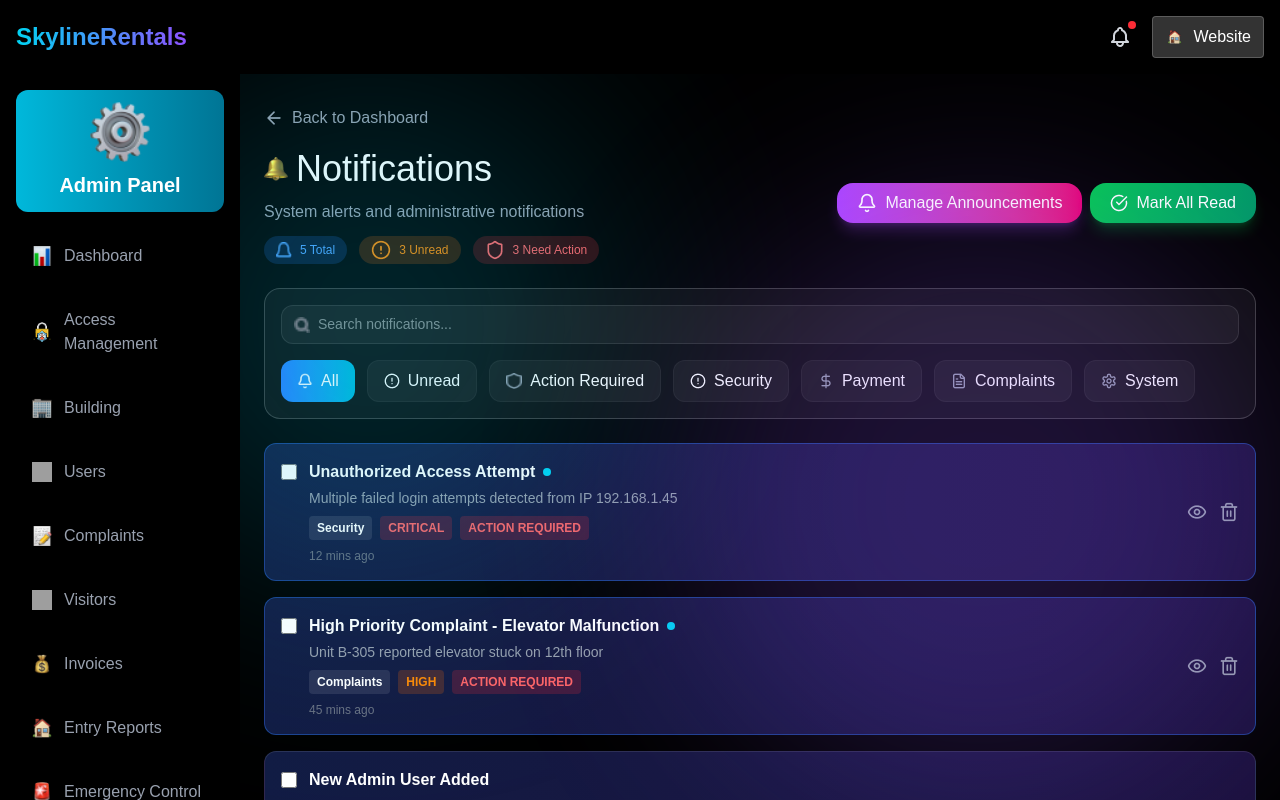
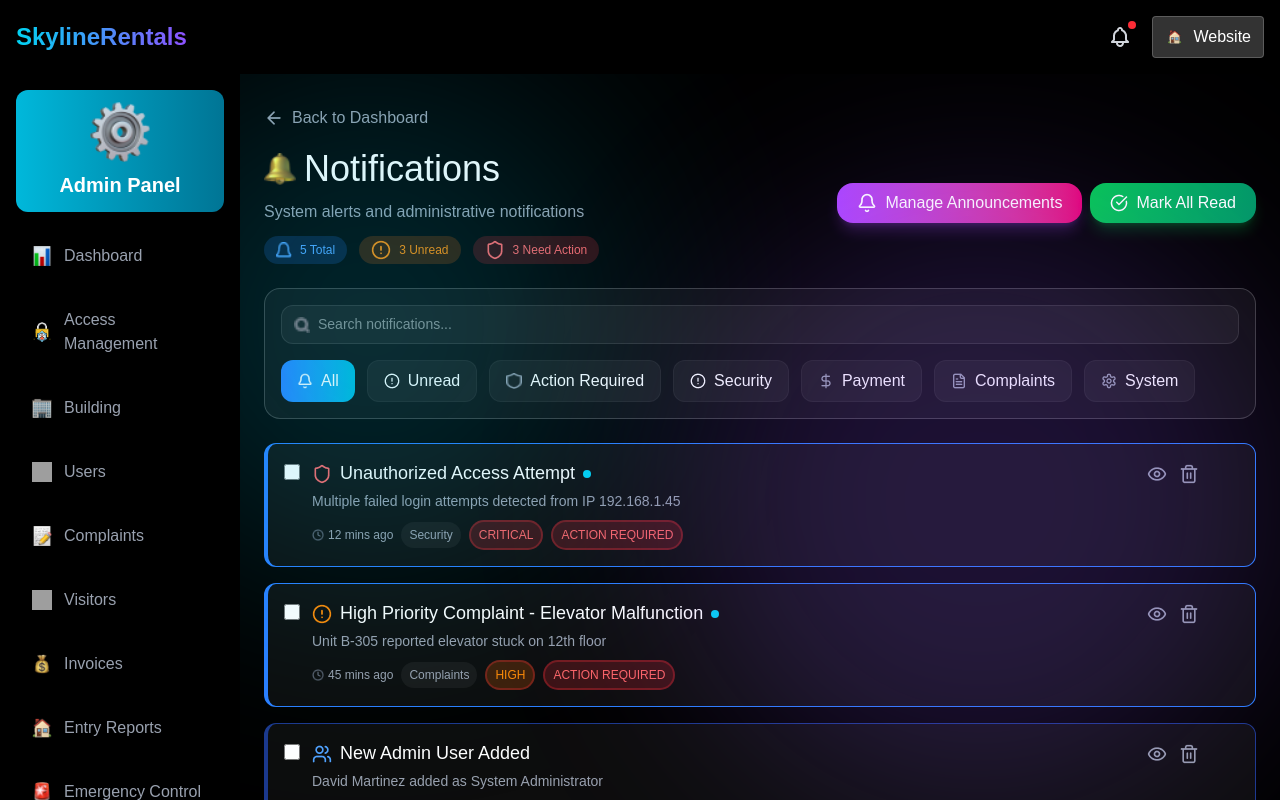
Before and after one commit to abishekyoh0/AMS-admin-panel-frontend, a React (Vite) app: page /notification in a window 1280 px wide. Built offline with nearby package versions, Linux system fonts and the light colour scheme; sample sign-in values are in the browser's storage; grey boxes are pictures that could not be loaded.

Commit message:
Notification

```diff
--- a/src/components/Notifications/Notification.tsx
+++ b/src/components/Notifications/Notification.tsx
@@ -18,6 +18,11 @@ import Mark from "../../assets/notification/mark.png";
 import Total from "../../assets/notification/Vector.png";
 import Alert from "../../assets/notification/warning.png";
 import BellIcon from "../../assets/notification/bell-icon.png";
+import Unauthorized from "../../assets/notification/shield-red.png"
+import High from "../../assets/notification/warning.png"
+import New from "../../assets/notification/user.png"
+import Monthly from "../../assets/notification/dollar-green.png"
+import Clock from "../../assets/notification/clock.png"
 
 type FilterBtn = {
   id: number;
@@ -35,6 +40,7 @@ type Notification = {
   priority?: "LOW" | "MEDIUM" | "HIGH" | "CRITICAL";
   action?: boolean;
   unread?: boolean;
+  icon?: string;
 };
 
 const FILTERS: FilterBtn[] = [
@@ -50,6 +56,7 @@ const FILTERS: FilterBtn[] = [
 const NOTIFICATIONS: Notification[] = [
   {
     id: 1,
+    icon: Unauthorized,
     title: "Unauthorized Access Attempt",
     desc: "Multiple failed login attempts detected from IP 192.168.1.45",
     time: "12 mins ago",
@@ -60,6 +67,7 @@ const NOTIFICATIONS: Notification[] = [
   },
   {
     id: 2,
+    icon: High,
     title: "High Priority Complaint - Elevator Malfunction",
     desc: "Unit B-305 reported elevator stuck on 12th floor",
     time: "45 mins ago",
@@ -70,6 +78,7 @@ const NOTIFICATIONS: Notification[] = [
   },
   {
     id: 3,
+    icon: New,
     title: "New Admin User Added",
     desc: "David Martinez added as System Administrator",
     time: "1 hour ago",
@@ -79,6 +88,7 @@ const NOTIFICATIONS: Notification[] = [
   },
   {
     id: 4,
+    icon: Monthly,
     title: "Monthly Collection Target Achieved",
     desc: "January collection reached $152,000",
     time: "2 hours ago",
@@ -88,6 +98,7 @@ const NOTIFICATIONS: Notification[] = [
   },
   {
     id: 5,
+    icon: Monthly,
     title: "Payment Overdue - Critical",
     desc: "Unit C-102 payment overdue by 30 days",
     time: "3 hours ago",
@@ -120,6 +131,7 @@ const NotificationsPage: React.FC = () => {
 
     return matchSearch;
   });
+
   const badgeColor = (priority?: string) => {
     switch (priority) {
       case "CRITICAL":
@@ -161,11 +173,9 @@ const NotificationsPage: React.FC = () => {
   return (
     <div style={{ color: COLORS.primary_white }}>
       <div className="pt-2 pb-3">
-        <button
-          onClick={() => navigate("/")}
+        <button onClick={() => navigate("/")}
           className={`flex items-center gap-2 sm:text-base cursor-pointer ${FONTSIZE[16]} ${FONTWEIGHT[400]}`}
-          style={{ color: COLORS.secoundy_gray }}
-        >
+          style={{ color: COLORS.secoundy_gray }}>
           <img src={BackIcon} className="w-4 h-4 sm:w-5 sm:h-5" />
           Back to Dashboard
         </button>
@@ -173,55 +183,33 @@ const NotificationsPage: React.FC = () => {
 
       <div className="flex flex-col lg:flex-row lg:justify-between lg:items-center gap-4 mb-6">
         <div>
-          <h1
-            className={`flex items-center gap-2 ${FONTSIZE[36]} ${FONTWEIGHT[700]}`}
-          >
-            <img src={Bell} alt="" /> Notifications
+          <h1 className={`flex items-center gap-2 ${FONTSIZE[36]} ${FONTWEIGHT[700]}`} >
+            <img src={Bell} alt="" className="w-8 h-8" /> Notifications
           </h1>
-          <p
-            className={`mt-1 ${FONTSIZE[16]} ${FONTWEIGHT[400]}`}
-            style={{ color: COLORS.secoundy_gray }}
-          >
+          <p className={`mt-1 ${FONTSIZE[16]} ${FONTWEIGHT[400]}`} style={{ color: COLORS.secoundy_gray }}>
             System alerts and administrative notifications
           </p>
 
           <div className="flex flex-wrap gap-3 mt-3">
-            <span
-              className={`flex items-center gap-2 bg-[#2B7FFF33] text-[#51A2FF] px-3 py-1 rounded-full ${FONTSIZE[12]} ${FONTWEIGHT[700]}`}
-            >
+            <span className={`flex items-center gap-2 bg-[#2B7FFF33] text-[#51A2FF] px-3 py-1 rounded-full ${FONTSIZE[12]} ${FONTWEIGHT[700]}`}>
               <img src={Total} alt="" className="w-4 h-4" /> {total} Total
             </span>
-            <span
-              className={`flex items-center gap-2 bg-[#FF690033] text-[#FF8904] px-3 py-1 rounded-full ${FONTSIZE[12]} ${FONTWEIGHT[700]}`}
-            >
+            <span className={`flex items-center gap-2 bg-[#FF690033] text-[#FF8904] px-3 py-1 rounded-full ${FONTSIZE[12]} ${FONTWEIGHT[700]}`} >
               <img src={Alert} alt="" /> {unread} Unread
             </span>
-            <span
-              className={`flex items-center gap-2 bg-[#FB2C3633] text-[#FF6467] px-3 py-1 rounded-full ${FONTSIZE[12]} ${FONTWEIGHT[700]}`}
-            >
+            <span className={`flex items-center gap-2 bg-[#FB2C3633] text-[#FF6467] px-3 py-1 rounded-full ${FONTSIZE[12]} ${FONTWEIGHT[700]}`}>
               <img src={ActionRed} alt="" /> {action} Need Action
             </span>
           </div>
         </div>
         <div className="flex gap-2">
-          <button
-            onClick={() => navigate("/announcement-management")}
+          <button onClick={() => navigate("/announcement-management")}
             className={`flex items-center gap-2 bg-linear-to-r from-[#AD46FF] to-[#E60076] px-5 py-2 rounded-2xl shadow-lg cursor-pointer ${FONTSIZE[16]} ${FONTWEIGHT[700]}`}
-            style={{
-              boxShadow:
-                "0px 4px 6px -4px #AD46FF40,0px 10px 15px -3px #AD46FF40",
-            }}
-          >
+            style={{ boxShadow: "0px 4px 6px -4px #AD46FF40,0px 10px 15px -3px #AD46FF40" }}>
             <img src={BellIcon} alt="" /> Manage Announcements
           </button>
-          <button
-            onClick={markSelectedRead}
-            className={`flex items-center gap-2 bg-linear-to-r from-[#00C950] to-[#009966] px-5 py-2 rounded-2xl shadow-lg cursor-pointer ${FONTSIZE[16]} ${FONTWEIGHT[700]}`}
-            style={{
-              boxShadow:
-                "0px 4px 6px -4px #00C95040, 0px 10px 15px -3px #00C95040",
-            }}
-          >
+          <button onClick={markSelectedRead} className={`flex items-center gap-2 bg-linear-to-r from-[#00C950] to-[#009966] px-5 py-2 rounded-2xl shadow-lg cursor-pointer ${FONTSIZE[16]} ${FONTWEIGHT[700]}`}
+            style={{ boxShadow: "0px 4px 6px -4px #00C95040, 0px 10px 15px -3px #00C95040" }}>
             <img src={Mark} alt="" /> Mark All Read
           </button>
         </div>
@@ -230,30 +218,18 @@ const NotificationsPage: React.FC = () => {
       <div className="bg-[#FFFFFF0D] border border-[#FFFFFF33] rounded-2xl p-4 mb-6">
         <div className="flex items-center gap-2 bg-[#FFFFFF0D] border border-[#FFFFFF1A] rounded-xl px-3 py-2 mb-4">
           <img src={Search} className="w-4 h-4 opacity-70" />
-          <input
-            placeholder="Search notifications..."
-            value={search}
+          <input placeholder="Search notifications..." value={search}
             onChange={(e) => setSearch(e.target.value)}
-            className={`bg-transparent outline-none w-full ${FONTSIZE[14]} ${FONTWEIGHT[400]}`}
-          />
+            className={`bg-transparent outline-none w-full ${FONTSIZE[14]} ${FONTWEIGHT[400]}`} />
         </div>
 
         <div className="flex lg:flex-row gap-4">
           <div className="flex flex-nowrap gap-3 overflow-x-auto">
             {FILTERS.map((btn) => (
-              <button
-                type="button"
-                key={btn.id}
+              <button type="button" key={btn.id}
                 onClick={() => setActiveFilter(btn.key)}
-                className={`flex shrink-0 whitespace-nowrap px-4 py-2
-          justify-center items-center gap-2 rounded-xl transition
-          ${FONTSIZE[16]} ${FONTWEIGHT[700]}
-          ${
-            activeFilter === btn.key
-              ? "bg-linear-to-r from-[#2B7FFF] to-[#00B8DB]"
-              : "bg-white/5 border border-[#FFFFFF0D]"
-          }`}
-              >
+                className={`flex shrink-0 whitespace-nowrap px-4 py-2 justify-center items-center gap-2 rounded-xl transition ${FONTSIZE[16]} ${FONTWEIGHT[700]}
+                 ${activeFilter === btn.key ? "bg-linear-to-r from-[#2B7FFF] to-[#00B8DB]" : "bg-white/5 border border-[#FFFFFF0D]"}`}>
                 <img src={btn.icon} alt={btn.label} className="w-4 h-4" />
                 {btn.label}
               </button>
@@ -275,64 +251,58 @@ const NotificationsPage: React.FC = () => {
 
       <div className="space-y-4">
         {filtered.map((n) => (
-          <div
-            key={n.id}
+          <div key={n.id}
             className={`p-4 rounded-xl border transition
-            ${n.unread ? "border-blue-500/40" : "border-white/10"}
-            bg-linear-to-r from-[#121c44] to-[#1a103c]`}
-          >
+            ${n.unread ? "" : "border-blue-900"}
+            bg-[#FFFFFF0D] border-l-4 border-[#2B7FFF]`}>
             <div className="flex gap-3">
-              <input
-                type="checkbox"
+              <input type="checkbox"
                 checked={selected.includes(n.id)}
                 onChange={() => toggleSelect(n.id)}
-                className="mt-1 w-4 h-4 accent-cyan-500"
-              />
+                className="mt-1 w-4 h-4" />
 
               <div className="flex-1">
-                <h3 className="font-semibold flex items-center gap-2">
-                  {n.title}
-                  {n.unread && (
-                    <span className="w-2 h-2 bg-cyan-400 rounded-full"></span>
-                  )}
-                </h3>
-
-                <p className="text-gray-400 text-sm mt-1">{n.desc}</p>
-
-                <div className="flex flex-wrap gap-2 mt-2 text-xs font-semibold">
-                  <span className="bg-white/10 px-2 py-1 rounded">
+                <div className="flex justify-between items-center">
+                  <h3 className={`flex items-center gap-2 ${FONTSIZE[18]} ${FONTWEIGHT[700]}`}>
+                    <img src={n.icon} alt="" />
+                    {n.title}
+                    {n.unread && (
+                      <span className="w-2 h-2 bg-cyan-400 rounded-full"></span>
+                    )}
+                  </h3>
+                  <div className="flex gap-3 text-gray-400 text-sm mr-10">
+                    <button onClick={() => navigate("/notification-details", { state: n }) }
+                      className="hover:text-green-400 cursor-pointer">
+                      <img src={View} alt="" />
+                    </button>
+                    <button className="hover:text-red-400 cursor-pointer">
+                      <img src={Trash} alt="" />
+                    </button>
+                  </div>
+                </div>
+                <p className={`mt-1 ${FONTSIZE[14]} ${FONTWEIGHT[400]}`} style={{color: COLORS.secoundy_gray}}>{n.desc}</p>
+                <div className={`flex flex-wrap items-center gap-2 mt-2 ${FONTSIZE[12]} ${FONTWEIGHT[400]}`}>
+                  <p className="flex items-center gap-1" style={{color: COLORS.secoundy_gray}}>
+                    <img src={Clock} alt="" className="w-3 h-3"/>{n.time}</p>
+                  <span className="bg-[#FFFFFF0D] px-2 py-1 rounded-2xl"
+                  style={{color: "#99A1AF"}}>
                     {n.category}
                   </span>
 
                   {n.priority && (
-                    <span
-                      className={`px-2 py-1 rounded ${badgeColor(n.priority)}`}
-                    >
+                    <span className={`px-2 py-1 rounded-2xl border-2 border-[#FB2C364D] ${badgeColor(n.priority)} ${FONTSIZE[12]} ${FONTWEIGHT[700]}`}>
                       {n.priority}
                     </span>
                   )}
 
                   {n.action && (
-                    <span className="bg-red-500/20 text-red-400 px-2 py-1 rounded">
+                    <span className="bg-[#FB2C3633] border-2 border-[#FB2C364D] text-red-400 px-2 py-1 rounded-2xl">
                       ACTION REQUIRED
                     </span>
                   )}
                 </div>
 
-                <p className="text-xs text-gray-500 mt-2">{n.time}</p>
-              </div>
-              <div className="flex gap-3 text-gray-400 text-sm">
-                <button
-                  onClick={() =>
-                    navigate("/notification-details", { state: n })
-                  }
-                  className="hover:text-green-400 cursor-pointer"
-                >
-                  <img src={View} alt="" />
-                </button>
-                <button className="hover:text-red-400 cursor-pointer">
-                  <img src={Trash} alt="" />
-                </button>
+
               </div>
             </div>
           </div>
```
Also changed, not shown: src/pages/Notifications/Notifications.tsx (+15 -41 lines).
